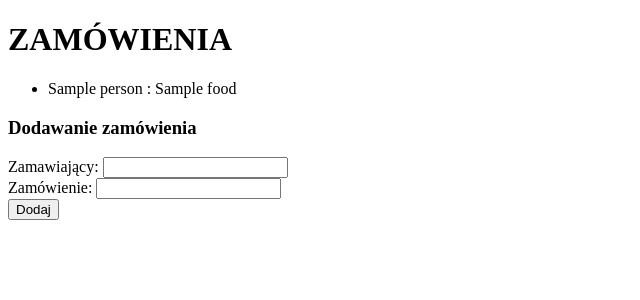
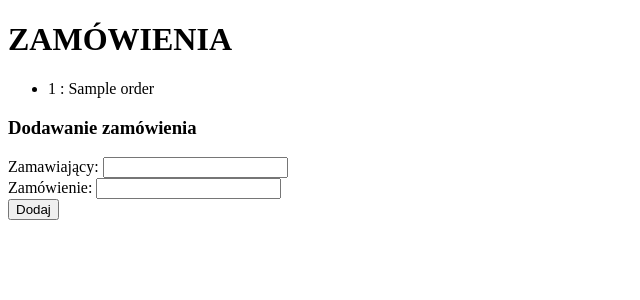
Before and after one commit to pwalawko/isup, a Flask app: template task3_form/FlaskApp/templates/index.html in a window 1280 px wide. Shown: the top 300 px of the page, without its empty margins (0-640 px from the left). Run offline with Flask 2, Linux system fonts and the light colour scheme; the template is opened without the code that fills it: most values are stand-ins (such as "Sample title", 1, 10 or a date in 2020).

Commit message:
the dictionary changed to a list

```diff
--- a/task3_form/FlaskApp/app.py
+++ b/task3_form/FlaskApp/app.py
@@ -3,7 +3,7 @@ from flask import Flask, render_template, request, redirect
 
 app = Flask(__name__)
 
-orders = {}
+orders = []
 
 
 @app.route("/", methods=['GET', 'POST'])
@@ -11,7 +11,7 @@ def show_page():
     if request.method == 'POST':
         person = request.form['person']
         food = request.form['food']
-        orders[person] = food
+        orders.append([person, food])
         return redirect("/")
     return render_template('index.html', orders=orders)
 
--- a/task3_form/FlaskApp/templates/index.html
+++ b/task3_form/FlaskApp/templates/index.html
@@ -11,8 +11,8 @@
         <div id="orders">
             <h1>ZAMÓWIENIA</h1>
             <ul class="entries">
-            {% for person, food in orders.items() %}
-                <li>{{ person }} : {{ food }}</li>
+            {% for order in orders %}
+                <li>{{ order[0] }} : {{ order[1] }}</li>
             {% endfor %}
         </div>
         <div id="add_order">
```
